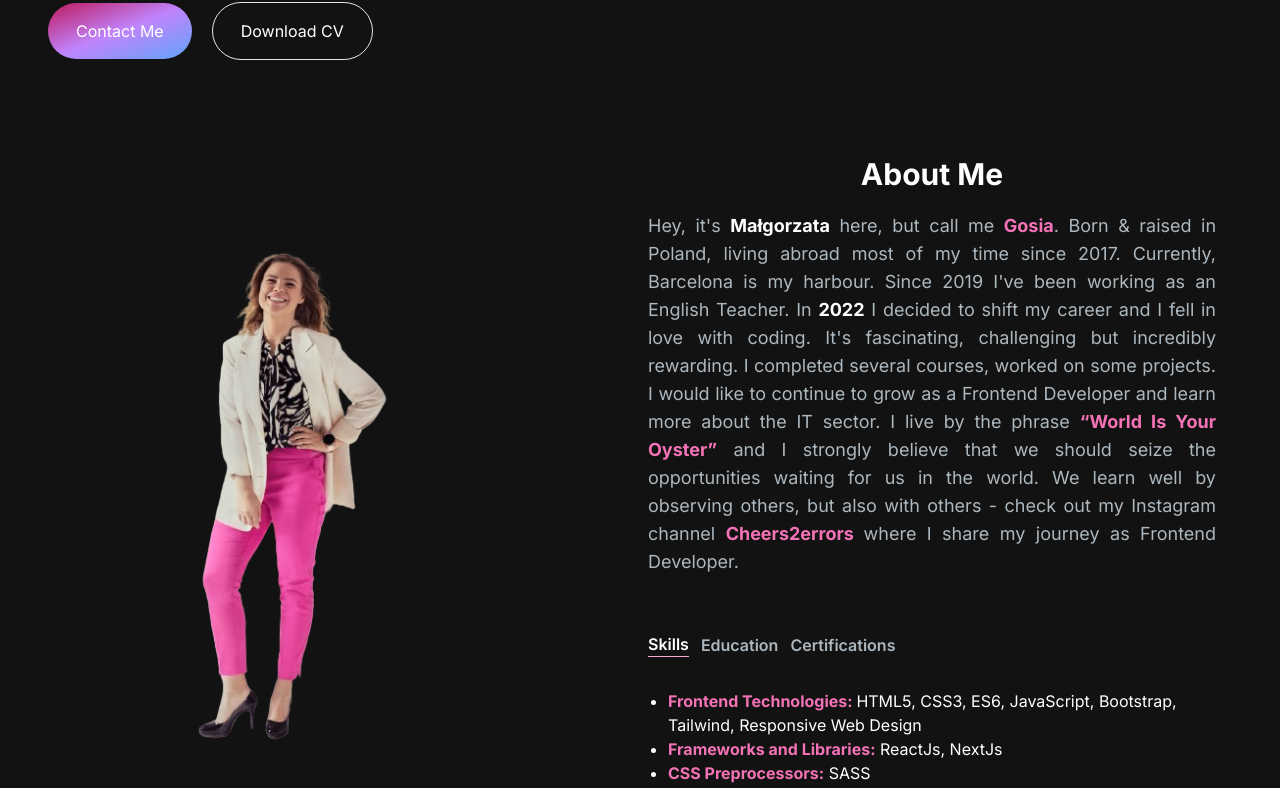
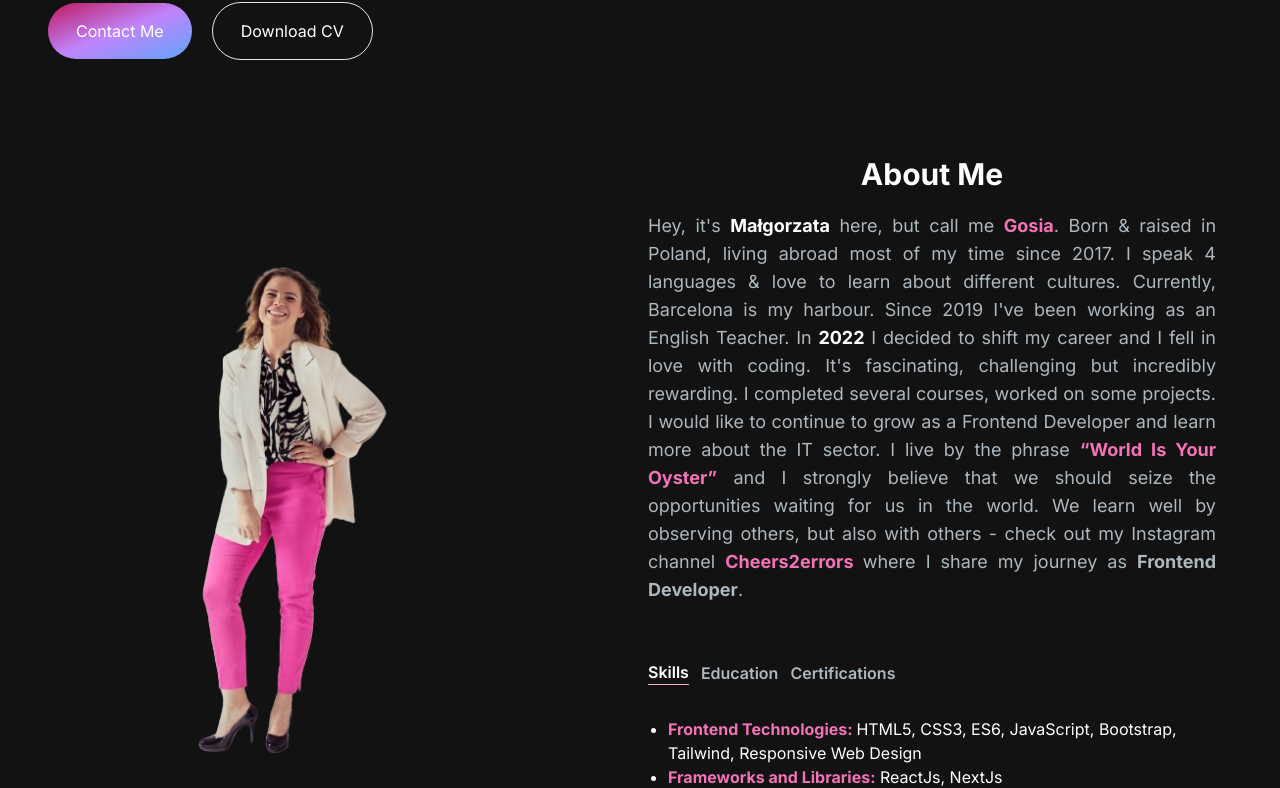
Before and after one commit to gosiast/NextJs-portfolio, a Next.js app: page / in a window 1280 px wide. Shown: the part 479-1267 px from the top of the page. Built offline with nearby package versions, Linux system fonts and the light colour scheme.

Commit message:
updated the About Me section

```diff
--- a/app/components/AboutSection.jsx
+++ b/app/components/AboutSection.jsx
@@ -164,7 +164,8 @@ const AboutSection = () => {
           <p className="text-[#ADB7BE] text-justify md:text-lg mb-6">
             Hey, it&apos;s <strong className="text-white">Małgorzata</strong>{" "}
             here, but call me <strong className="text-pink-400">Gosia</strong>.
-            Born & raised in Poland, living abroad most of my time since 2017.
+            Born & raised in Poland, living abroad most of my time since 2017. I
+            speak 4 languages & love to learn about different cultures.
             Currently, Barcelona is my harbour. Since 2019 I&apos;ve been
             working as an English Teacher. In{" "}
             <strong className="text-white">2022</strong> I decided to shift my
@@ -185,7 +186,8 @@ const AboutSection = () => {
                 Cheers2errors
               </a>{" "}
             </strong>
-            where I share my journey as Frontend Developer.
+            where I share my journey as{" "}
+            <strong ClassName="text-white">Frontend Developer</strong>.
           </p>
           <div className="flex flex-row justify-start mt-8">
             <TabButton
```
